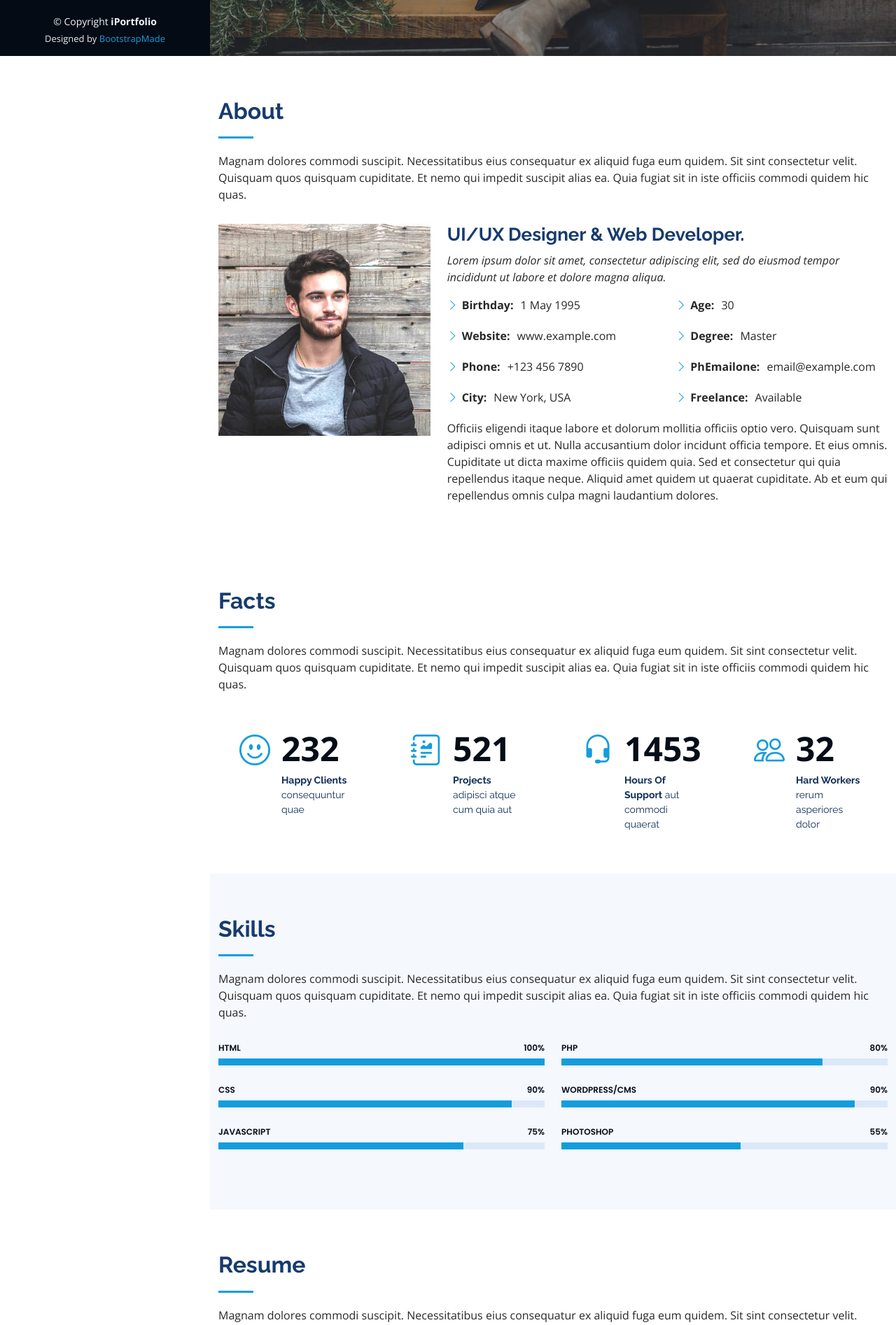
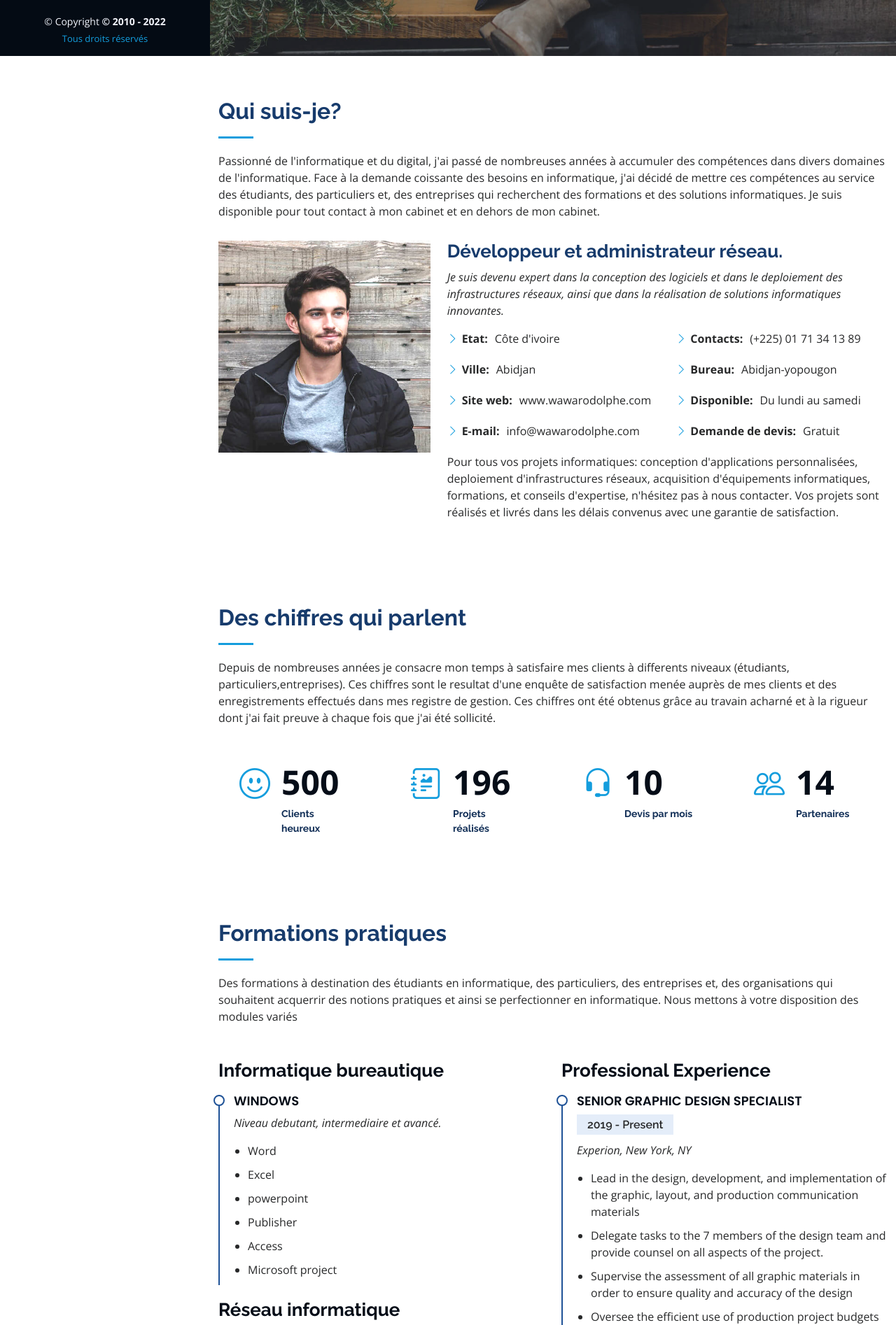
Before and after one commit to WAWA812/Mon-site-personnel, a PHP site: page / in a window 1280 px wide. Shown: the part 720-2614 px from the top of the page at 70% size. Run offline with PHP 8.4, Linux system fonts and the light colour scheme.

Commit message:
ajout de fichiers PHP

```diff
--- /dev/null
+++ b/analytics.php
@@ -0,0 +1,9 @@
+<!-- Google tag (gtag.js) -->
+<script async src="https://www.googletagmanager.com/gtag/js?id=G-P4LD4Z1ZDN"></script>
+<script>
+  window.dataLayer = window.dataLayer || [];
+  function gtag(){dataLayer.push(arguments);}
+  gtag('js', new Date());
+
+  gtag('config', 'G-P4LD4Z1ZDN');
+</script>
--- /dev/null
+++ b/favicon.php
@@ -0,0 +1,2 @@
+
+  <link href="assets/img/logo.png" rel="icon">
--- /dev/null
+++ b/footer.php
@@ -0,0 +1,9 @@
+<div class="container">
+      <div class="copyright">
+        &copy; Copyright <strong><span>&copy; 2010 - <?php echo date("Y");?>
+      </span></strong>
+      </div>
+      <div class="credits">
+        <a href="#0">Tous droits réservés</a>
+      </div>
+</div>
--- /dev/null
+++ b/googleFont.php
@@ -0,0 +1,2 @@
+
+  <link href="https://fonts.googleapis.com/css?family=Open+Sans:300,300i,400,400i,600,600i,700,700i|Raleway:300,300i,400,400i,500,500i,600,600i,700,700i|Poppins:300,300i,400,400i,500,500i,600,600i,700,700i" rel="stylesheet">
--- /dev/null
+++ b/header.php
@@ -0,0 +1,29 @@
+<!-- ======= Mobile nav toggle button ======= -->
+<i class="bi bi-list mobile-nav-toggle d-xl-none"></i>
+
+<!-- ======================= Header ================================== -->
+<div class="d-flex flex-column">
+
+      <div class="profile">
+        <img src="assets/img/wawa.png" alt="un informaticien" class="img-fluid rounded-circle">
+        <h1 class="text-light"><a href="index.php">Wawa Rodolphe</a></h1>
+        <div class="social-links mt-3 text-center">
+          <a href="#" class="twitter"><i class="bx bxl-twitter"></i></a>
+          <a href="#" class="facebook"><i class="bx bxl-facebook"></i></a>
+          <a href="#" class="instagram"><i class="bx bxl-instagram"></i></a>
+          <a href="#" class="google-plus"><i class="bx bxl-skype"></i></a>
+          <a href="#" class="linkedin"><i class="bx bxl-linkedin"></i></a>
+        </div>
+      </div>
+
+      <nav id="navbar" class="nav-menu navbar">
+        <ul>
+          <li><a href="#hero" class="nav-link scrollto active"><i class="bx bx-home"></i> <span>Accueil</span></a></li>
+          <li><a href="#about" class="nav-link scrollto"><i class="bx bx-user"></i> <span>Qui suis-je ?</span></a></li>
+          <li><a href="#resume" class="nav-link scrollto"><i class="bx bx-file-blank"></i> <span>Formations</span></a></li>
+          <li><a href="#portfolio" class="nav-link scrollto"><i class="bx bx-book-content"></i> <span>Galerie</span></a></li>
+          <li><a href="#services" class="nav-link scrollto"><i class="bx bx-server"></i> <span>Services</span></a></li>
+          <li><a href="#contact" class="nav-link scrollto"><i class="bx bx-envelope"></i> <span>Me contacter</span></a></li>
+        </ul>
+      </nav><!-- .nav-menu -->
+    </div>
--- a/index.html
+++ b/index.php
@@ -1,79 +1,37 @@
-<!DOCTYPE html>
-<html lang="en">
+ <!DOCTYPE html>
+<html lang="fr">
 
 <head>
+  <?php require 'analytics.php';?>
   <meta charset="utf-8">
   <meta content="width=device-width, initial-scale=1.0" name="viewport">
 
-  <title>iPortfolio Bootstrap Template - Index</title>
-  <meta content="" name="description">
-  <meta content="" name="keywords">
+   <title>
+    Accueil - Wawa Rodolphe, informaticien et entrepreneur digital.
+   </title>
+  <meta content="Trouver un informaticien à Abidjan" name="description">
+  <meta content="Formations en informatique, Réseaux informatiques, Développement web, maintenance informatique, HTML, CSS, JAVASCRIPT, PHP." name="keywords">
 
   <!-- Favicons -->
-  <link href="assets/img/favicon.png" rel="icon">
-  <link href="assets/img/apple-touch-icon.png" rel="apple-touch-icon">
+  <?php require 'favicon.php';?>
 
   <!-- Google Fonts -->
-  <link href="https://fonts.googleapis.com/css?family=Open+Sans:300,300i,400,400i,600,600i,700,700i|Raleway:300,300i,400,400i,500,500i,600,600i,700,700i|Poppins:300,300i,400,400i,500,500i,600,600i,700,700i" rel="stylesheet">
-
+<?php require 'googleFont.php';?>
   <!-- Vendor CSS Files -->
-  <link href="assets/vendor/aos/aos.css" rel="stylesheet">
-  <link href="assets/vendor/bootstrap/css/bootstrap.min.css" rel="stylesheet">
-  <link href="assets/vendor/bootstrap-icons/bootstrap-icons.css" rel="stylesheet">
-  <link href="assets/vendor/boxicons/css/boxicons.min.css" rel="stylesheet">
-  <link href="assets/vendor/glightbox/css/glightbox.min.css" rel="stylesheet">
-  <link href="assets/vendor/swiper/swiper-bundle.min.css" rel="stylesheet">
-
-  <!-- Template Main CSS File -->
-  <link href="assets/css/style.css" rel="stylesheet">
-
-  <!-- =======================================================
-  * Template Name: iPortfolio - v3.9.1
-  * Template URL: https://bootstrapmade.com/iportfolio-bootstrap-portfolio-websites-template/
-  * Author: BootstrapMade.com
-  * License: https://bootstrapmade.com/license/
-  ======================================================== -->
-</head>
+  <?php require 'style.php';?>
+ </head>
 
 <body>
-
-  <!-- ======= Mobile nav toggle button ======= -->
-  <i class="bi bi-list mobile-nav-toggle d-xl-none"></i>
-
-  <!-- ======= Header ======= -->
+<!-- ======= Header ======= -->
   <header id="header">
-    <div class="d-flex flex-column">
-
-      <div class="profile">
-        <img src="assets/img/profile-img.jpg" alt="" class="img-fluid rounded-circle">
-        <h1 class="text-light"><a href="index.html">Alex Smith</a></h1>
-        <div class="social-links mt-3 text-center">
-          <a href="#" class="twitter"><i class="bx bxl-twitter"></i></a>
-          <a href="#" class="facebook"><i class="bx bxl-facebook"></i></a>
-          <a href="#" class="instagram"><i class="bx bxl-instagram"></i></a>
-          <a href="#" class="google-plus"><i class="bx bxl-skype"></i></a>
-          <a href="#" class="linkedin"><i class="bx bxl-linkedin"></i></a>
-        </div>
-      </div>
-
-      <nav id="navbar" class="nav-menu navbar">
-        <ul>
-          <li><a href="#hero" class="nav-link scrollto active"><i class="bx bx-home"></i> <span>Home</span></a></li>
-          <li><a href="#about" class="nav-link scrollto"><i class="bx bx-user"></i> <span>About</span></a></li>
-          <li><a href="#resume" class="nav-link scrollto"><i class="bx bx-file-blank"></i> <span>Resume</span></a></li>
-          <li><a href="#portfolio" class="nav-link scrollto"><i class="bx bx-book-content"></i> <span>Portfolio</span></a></li>
-          <li><a href="#services" class="nav-link scrollto"><i class="bx bx-server"></i> <span>Services</span></a></li>
-          <li><a href="#contact" class="nav-link scrollto"><i class="bx bx-envelope"></i> <span>Contact</span></a></li>
-        </ul>
-      </nav><!-- .nav-menu -->
-    </div>
+    <?php require 'header.php';?>
   </header><!-- End Header -->
 
   <!-- ======= Hero Section ======= -->
   <section id="hero" class="d-flex flex-column justify-content-center align-items-center">
     <div class="hero-container" data-aos="fade-in">
-      <h1>Alex Smith</h1>
-      <p>I'm <span class="typed" data-typed-items="Designer, Developer, Freelancer, Photographer"></span></p>
+      <h1>Wawa Rodolphe</h1>
+      <p>je suis <span class="typed" data-typed-items="Développeur,  Freelance, Formateur  "></span></p>
     </div>
   </section><!-- End Hero -->
 
@@ -84,8 +42,10 @@
       <div class="container">
 
         <div class="section-title">
-          <h2>About</h2>
-          <p>Magnam dolores commodi suscipit. Necessitatibus eius consequatur ex aliquid fuga eum quidem. Sit sint consectetur velit. Quisquam quos quisquam cupiditate. Et nemo qui impedit suscipit alias ea. Quia fugiat sit in iste officiis commodi quidem hic quas.</p>
+          <h2>Qui suis-je?</h2>
+          <p>
+            Passionné de l'informatique et du digital, j'ai passé de nombreuses années à accumuler des compétences dans divers domaines de l'informatique. Face à la demande coissante des besoins en informatique, j'ai décidé de mettre ces compétences au service des étudiants, des particuliers et, des entreprises qui recherchent des formations et des solutions informatiques. Je suis disponible pour tout contact à mon cabinet et en dehors de mon cabinet.
+          </p>
         </div>
 
         <div class="row">
@@ -93,32 +53,30 @@
             <img src="assets/img/profile-img.jpg" class="img-fluid" alt="">
           </div>
           <div class="col-lg-8 pt-4 pt-lg-0 content" data-aos="fade-left">
-            <h3>UI/UX Designer &amp; Web Developer.</h3>
+            <h3>Développeur et administrateur réseau.</h3>
             <p class="fst-italic">
-              Lorem ipsum dolor sit amet, consectetur adipiscing elit, sed do eiusmod tempor incididunt ut labore et dolore
-              magna aliqua.
+              Je suis devenu expert dans la conception des logiciels et dans le deploiement des infrastructures réseaux, ainsi que dans la réalisation de solutions informatiques innovantes.
             </p>
             <div class="row">
               <div class="col-lg-6">
                 <ul>
-                  <li><i class="bi bi-chevron-right"></i> <strong>Birthday:</strong> <span>1 May 1995</span></li>
-                  <li><i class="bi bi-chevron-right"></i> <strong>Website:</strong> <span>www.example.com</span></li>
-                  <li><i class="bi bi-chevron-right"></i> <strong>Phone:</strong> <span>+123 456 7890</span></li>
-                  <li><i class="bi bi-chevron-right"></i> <strong>City:</strong> <span>New York, USA</span></li>
+                  <li><i class="bi bi-chevron-right"></i> <strong>Etat:</strong> <span>Côte d'ivoire</span></li>
+                  <li><i class="bi bi-chevron-right"></i> <strong>Ville:</strong> <span>Abidjan</span></li>
+                  <li><i class="bi bi-chevron-right"></i> <strong>Site web:</strong> <span>www.wawarodolphe.com</span></li>
+                  <li><i class="bi bi-chevron-right"></i> <strong>E-mail:</strong> <span>info@wawarodolphe.com</span></li>
                 </ul>
               </div>
               <div class="col-lg-6">
                 <ul>
-                  <li><i class="bi bi-chevron-right"></i> <strong>Age:</strong> <span>30</span></li>
-                  <li><i class="bi bi-chevron-right"></i> <strong>Degree:</strong> <span>Master</span></li>
-                  <li><i class="bi bi-chevron-right"></i> <strong>PhEmailone:</strong> <span>email@example.com</span></li>
-                  <li><i class="bi bi-chevron-right"></i> <strong>Freelance:</strong> <span>Available</span></li>
+                  <li><i class="bi bi-chevron-right"></i> <strong>Contacts:</strong> <span>(+225) 01 71 34 13 89</span></li>
+                  <li><i class="bi bi-chevron-right"></i> <strong>Bureau:</strong> <span>Abidjan-yopougon</span></li>
+                  <li><i class="bi bi-chevron-right"></i> <strong>Disponible:</strong> <span>Du lundi au samedi</span></li>
+                  <li><i class="bi bi-chevron-right"></i> <strong>Demande de devis:</strong> <span>Gratuit</span></li>
                 </ul>
               </div>
             </div>
             <p>
-              Officiis eligendi itaque labore et dolorum mollitia officiis optio vero. Quisquam sunt adipisci omnis et ut. Nulla accusantium dolor incidunt officia tempore. Et eius omnis.
-              Cupiditate ut dicta maxime officiis quidem quia. Sed et consectetur qui quia repellendus itaque neque. Aliquid amet quidem ut quaerat cupiditate. Ab et eum qui repellendus omnis culpa magni laudantium dolores.
+              Pour tous vos projets informatiques: conception d'applications personnalisées, deploiement d'infrastructures réseaux, acquisition d'équipements informatiques, formations, et conseils d'expertise, n'hésitez pas à nous contacter. Vos projets sont réalisés et livrés dans les délais convenus avec une garantie de satisfaction.
             </p>
           </div>
         </div>
@@ -131,8 +89,10 @@
       <div class="container">
 
         <div class="section-title">
-          <h2>Facts</h2>
-          <p>Magnam dolores commodi suscipit. Necessitatibus eius consequatur ex aliquid fuga eum quidem. Sit sint consectetur velit. Quisquam quos quisquam cupiditate. Et nemo qui impedit suscipit alias ea. Quia fugiat sit in iste officiis commodi quidem hic quas.</p>
+          <h2>Des chiffres qui parlent</h2>
+          <p>
+           Depuis de nombreuses années je consacre mon temps à satisfaire mes clients à differents niveaux (étudiants, particuliers,entreprises). Ces chiffres sont le resultat d'une enquête de satisfaction menée auprès de mes clients et des enregistrements effectués dans mes registre de gestion. Ces chiffres ont été obtenus grâce au travain acharné et à la rigueur dont j'ai fait preuve à chaque fois que j'ai été sollicité.
+          </p>
         </div>
 
         <div class="row no-gutters">
@@ -140,32 +100,32 @@
           <div class="col-lg-3 col-md-6 d-md-flex align-items-md-stretch" data-aos="fade-up">
             <div class="count-box">
               <i class="bi bi-emoji-smile"></i>
-              <span data-purecounter-start="0" data-purecounter-end="232" data-purecounter-duration="1" class="purecounter"></span>
-              <p><strong>Happy Clients</strong> consequuntur quae</p>
+              <span data-purecounter-start="0" data-purecounter-end="500" data-purecounter-duration="1" class="purecounter"></span>
+              <p><strong>Clients heureux</strong></p>
             </div>
           </div>
 
           <div class="col-lg-3 col-md-6 d-md-flex align-items-md-stretch" data-aos="fade-up" data-aos-delay="100">
             <div class="count-box">
               <i class="bi bi-journal-richtext"></i>
-              <span data-purecounter-start="0" data-purecounter-end="521" data-purecounter-duration="1" class="purecounter"></span>
-              <p><strong>Projects</strong> adipisci atque cum quia aut</p>
+              <span data-purecounter-start="0" data-purecounter-end="196" data-purecounter-duration="1" class="purecounter"></span>
+              <p><strong>Projets réalisés</strong></p>
             </div>
           </div>
 
           <div class="col-lg-3 col-md-6 d-md-flex align-items-md-stretch" data-aos="fade-up" data-aos-delay="200">
             <div class="count-box">
               <i class="bi bi-headset"></i>
-              <span data-purecounter-start="0" data-purecounter-end="1453" data-purecounter-duration="1" class="purecounter"></span>
-              <p><strong>Hours Of Support</strong> aut commodi quaerat</p>
+              <span data-purecounter-start="0" data-purecounter-end="10" data-purecounter-duration="1" class="purecounter"></span>
+              <p><strong>Devis par mois</strong></p>
             </div>
           </div>
 
           <div class="col-lg-3 col-md-6 d-md-flex align-items-md-stretch" data-aos="fade-up" data-aos-delay="300">
             <div class="count-box">
               <i class="bi bi-people"></i>
-              <span data-purecounter-start="0" data-purecounter-end="32" data-purecounter-duration="1" class="purecounter"></span>
-              <p><strong>Hard Workers</strong> rerum asperiores dolor</p>
+              <span data-purecounter-start="0" data-purecounter-end="14" data-purecounter-duration="1" class="purecounter"></span>
+              <p><strong>Partenaires</strong></p>
             </div>
           </div>
 
@@ -174,95 +134,34 @@
       </div>
     </section><!-- End Facts Section -->
 
-    <!-- ======= Skills Section ======= -->
-    <section id="skills" class="skills section-bg">
-      <div class="container">
-
-        <div class="section-title">
-          <h2>Skills</h2>
-          <p>Magnam dolores commodi suscipit. Necessitatibus eius consequatur ex aliquid fuga eum quidem. Sit sint consectetur velit. Quisquam quos quisquam cupiditate. Et nemo qui impedit suscipit alias ea. Quia fugiat sit in iste officiis commodi quidem hic quas.</p>
-        </div>
-
-        <div class="row skills-content">
-
-          <div class="col-lg-6" data-aos="fade-up">
-
-            <div class="progress">
-              <span class="skill">HTML <i class="val">100%</i></span>
-              <div class="progress-bar-wrap">
-                <div class="progress-bar" role="progressbar" aria-valuenow="100" aria-valuemin="0" aria-valuemax="100"></div>
-              </div>
-            </div>
-
-            <div class="progress">
-              <span class="skill">CSS <i class="val">90%</i></span>
-              <div class="progress-bar-wrap">
-                <div class="progress-bar" role="progressbar" aria-valuenow="90" aria-valuemin="0" aria-valuemax="100"></div>
-              </div>
-            </div>
-
-            <div class="progress">
-              <span class="skill">JavaScript <i class="val">75%</i></span>
-              <div class="progress-bar-wrap">
-                <div class="progress-bar" role="progressbar" aria-valuenow="75" aria-valuemin="0" aria-valuemax="100"></div>
-              </div>
-            </div>
-
-          </div>
-
-          <div class="col-lg-6" data-aos="fade-up" data-aos-delay="100">
-
-            <div class="progress">
-              <span class="skill">PHP <i class="val">80%</i></span>
-              <div class="progress-bar-wrap">
-                <div class="progress-bar" role="progressbar" aria-valuenow="80" aria-valuemin="0" aria-valuemax="100"></div>
-              </div>
-            </div>
-
-            <div class="progress">
-              <span class="skill">WordPress/CMS <i class="val">90%</i></span>
-              <div class="progress-bar-wrap">
-                <div class="progress-bar" role="progressbar" aria-valuenow="90" aria-valuemin="0" aria-valuemax="100"></div>
-              </div>
-            </div>
-
-            <div class="progress">
-              <span class="skill">Photoshop <i class="val">55%</i></span>
-              <div class="progress-bar-wrap">
-                <div class="progress-bar" role="progressbar" aria-valuenow="55" aria-valuemin="0" aria-valuemax="100"></div>
-              </div>
-            </div>
-
-          </div>
-
-        </div>
-
-      </div>
-    </section><!-- End Skills Section -->
-
-    <!-- ======= Resume Section ======= -->
+<!-- ======= Resume Section ======= -->
     <section id="resume" class="resume">
       <div class="container">
 
         <div class="section-title">
-          <h2>Resume</h2>
-          <p>Magnam dolores commodi suscipit. Necessitatibus eius consequatur ex aliquid fuga eum quidem. Sit sint consectetur velit. Quisquam quos quisquam cupiditate. Et nemo qui impedit suscipit alias ea. Quia fugiat sit in iste officiis commodi quidem hic quas.</p>
+          <h2>Formations pratiques</h2>
+          <p>
+           Des formations à destination des étudiants en informatique, des particuliers, des entreprises et, des organisations qui souhaitent acquerrir des notions pratiques et ainsi se perfectionner en informatique. Nous mettons à votre disposition des modules variés
+          </p>
         </div>
 
         <div class="row">
           <div class="col-lg-6" data-aos="fade-up">
-            <h3 class="resume-title">Sumary</h3>
+            <h3 class="resume-title">Informatique bureautique</h3>
             <div class="resume-item pb-0">
-              <h4>Alex Smith</h4>
-              <p><em>Innovative and deadline-driven Graphic Designer with 3+ years of experience designing and developing user-centered digital/print marketing material from initial concept to final, polished deliverable.</em></p>
+              <h4>Windows</h4>
+              <p><em>Niveau debutant, intermediaire et avancé.</em></p>
               <ul>
-                <li>Portland par 127,Orlando, FL</li>
-                <li>(123) 456-7891</li>
-                <li>alice.barkley@example.com</li>
+                <li>Word</li>
+                <li>Excel</li>
+                <li>powerpoint</li>
+                <li>Publisher</li>
+                <li>Access</li>
+                <li>Microsoft project</li>
               </ul>
             </div>
 
-            <h3 class="resume-title">Education</h3>
+            <h3 class="resume-title">Réseau informatique</h3>
             <div class="resume-item">
               <h4>Master of Fine Arts &amp; Graphic Design</h4>
               <h5>2015 - 2016</h5>
@@ -626,18 +525,7 @@
 
   <!-- ======= Footer ======= -->
   <footer id="footer">
-    <div class="container">
-      <div class="copyright">
-        &copy; Copyright <strong><span>iPortfolio</span></strong>
-      </div>
-      <div class="credits">
-        <!-- All the links in the footer should remain intact. -->
-        <!-- You can delete the links only if you purchased the pro version. -->
-        <!-- Licensing information: https://bootstrapmade.com/license/ -->
-        <!-- Purchase the pro version with working PHP/AJAX contact form: https://bootstrapmade.com/iportfolio-bootstrap-portfolio-websites-template/ -->
-        Designed by <a href="https://bootstrapmade.com/">BootstrapMade</a>
-      </div>
-    </div>
+    <?php require 'footer.php';?>
   </footer><!-- End  Footer -->
 
   <a href="#" class="back-to-top d-flex align-items-center justify-content-center"><i class="bi bi-arrow-up-short"></i></a>
--- /dev/null
+++ b/style.php
@@ -0,0 +1,9 @@
+<link href="assets/vendor/aos/aos.css" rel="stylesheet">
+  <link href="assets/vendor/bootstrap/css/bootstrap.min.css" rel="stylesheet">
+  <link href="assets/vendor/bootstrap-icons/bootstrap-icons.css" rel="stylesheet">
+  <link href="assets/vendor/boxicons/css/boxicons.min.css" rel="stylesheet">
+  <link href="assets/vendor/glightbox/css/glightbox.min.css" rel="stylesheet">
+  <link href="assets/vendor/swiper/swiper-bundle.min.css" rel="stylesheet">
+
+  <!-- Template Main CSS File -->
+  <link href="assets/css/style.css" rel="stylesheet">
```
Also changed, not shown: Readme.txt (deleted), assets/img/apple-touch-icon.png (deleted), assets/img/favicon.png (deleted), assets/img/logo.png (added), assets/img/wawa.png (added), inner-page.php (renamed from inner-page.html), portfolio-details.php (renamed from portfolio-details.html).
